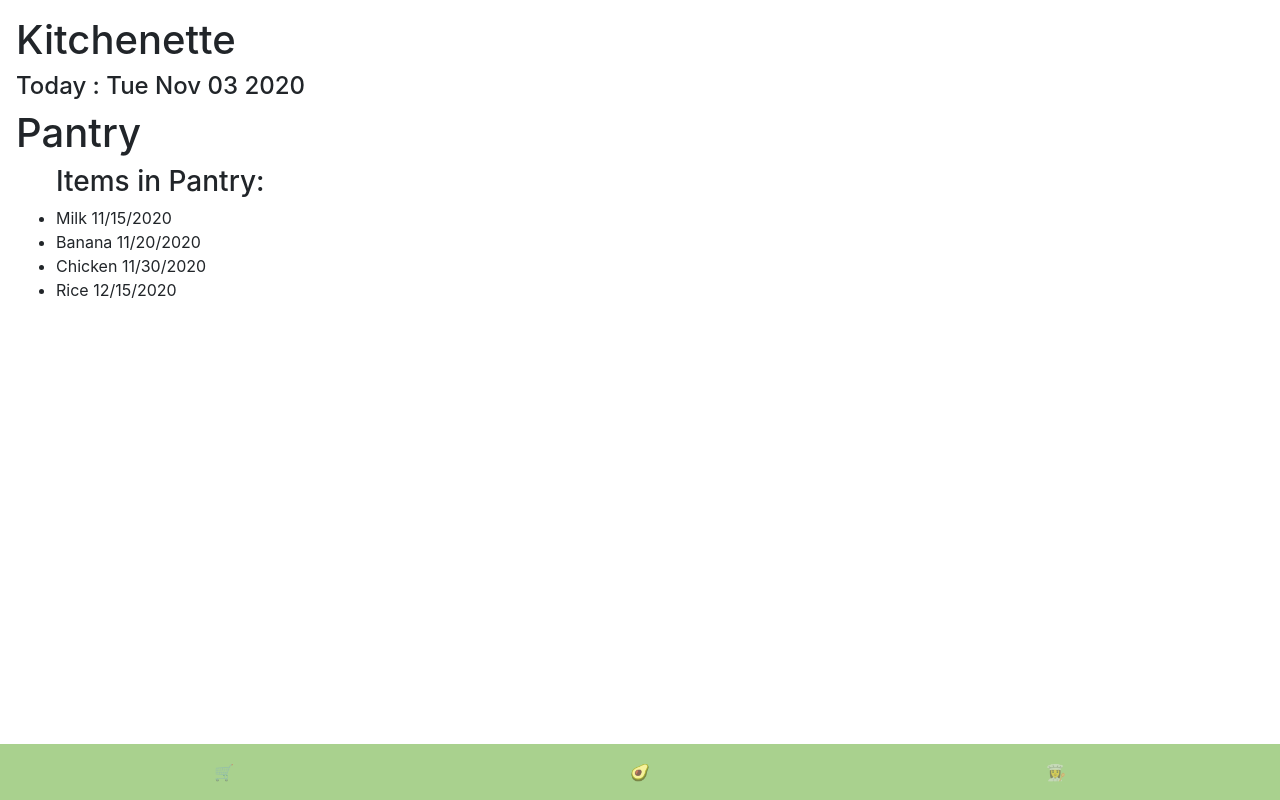
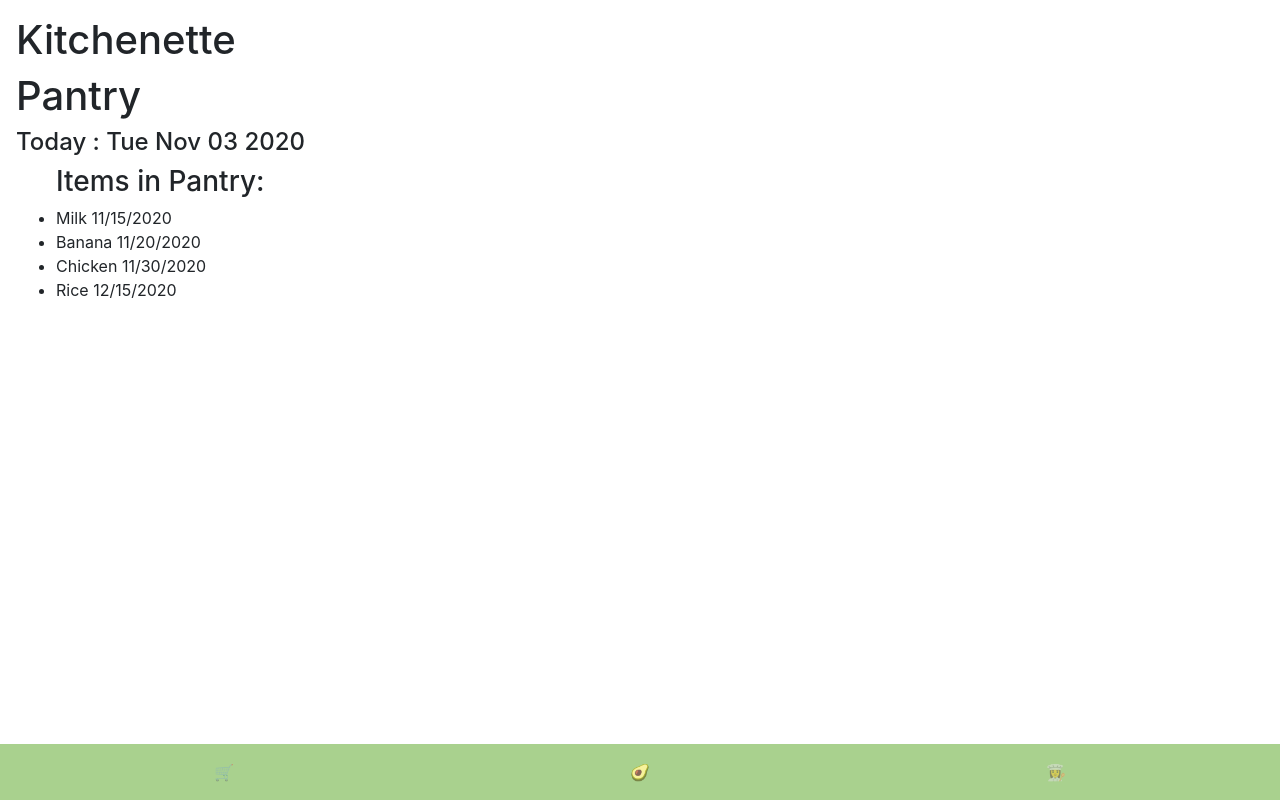
Before and after one commit to danielzairin/grocery-buddy, a React (Create React App) app: page /Pantry in a window 1280 px wide. Built offline with nearby package versions, Linux system fonts and the light colour scheme.

Commit message:
change todays date position

```diff
--- a/src/components/Pantry.js
+++ b/src/components/Pantry.js
@@ -17,8 +17,8 @@ function Pantry() {
 
 
     <div>
-      <h4>Today : {dt} </h4>
-      <h1>Pantry</h1>
+       <h1>Pantry</h1>
+       <h4>Today : {dt} </h4>
       <ul> <h3>Items in Pantry:</h3>
         {items.map((item) => (
           <li key={item.id}><span>{item.name} {item.expiryDate.toLocaleDateString()} </span></li>
```
